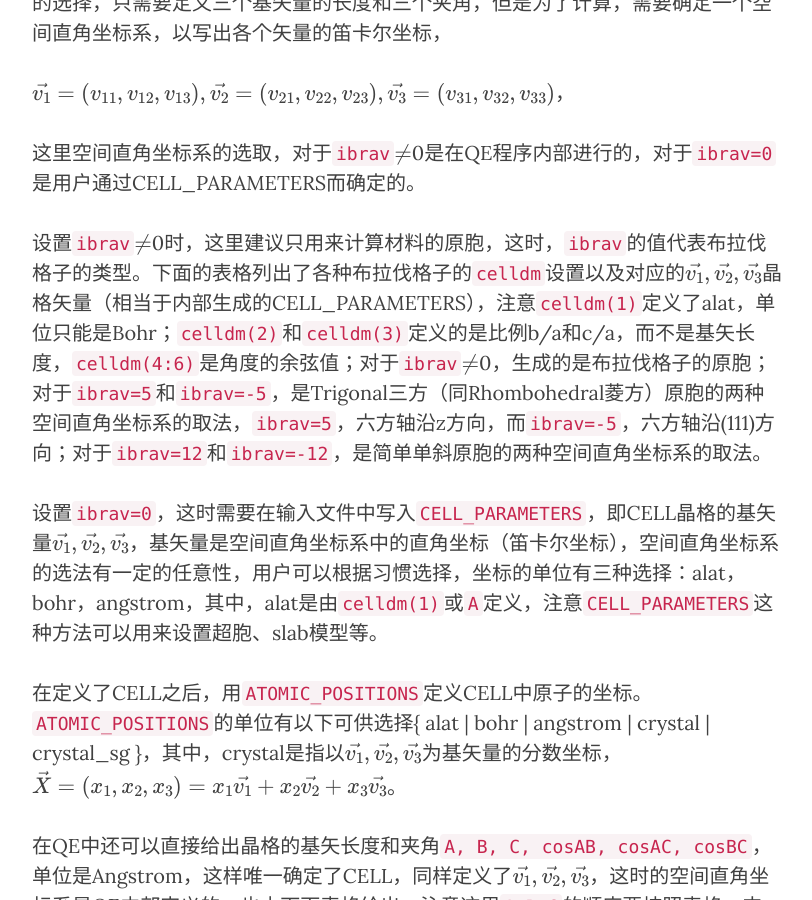
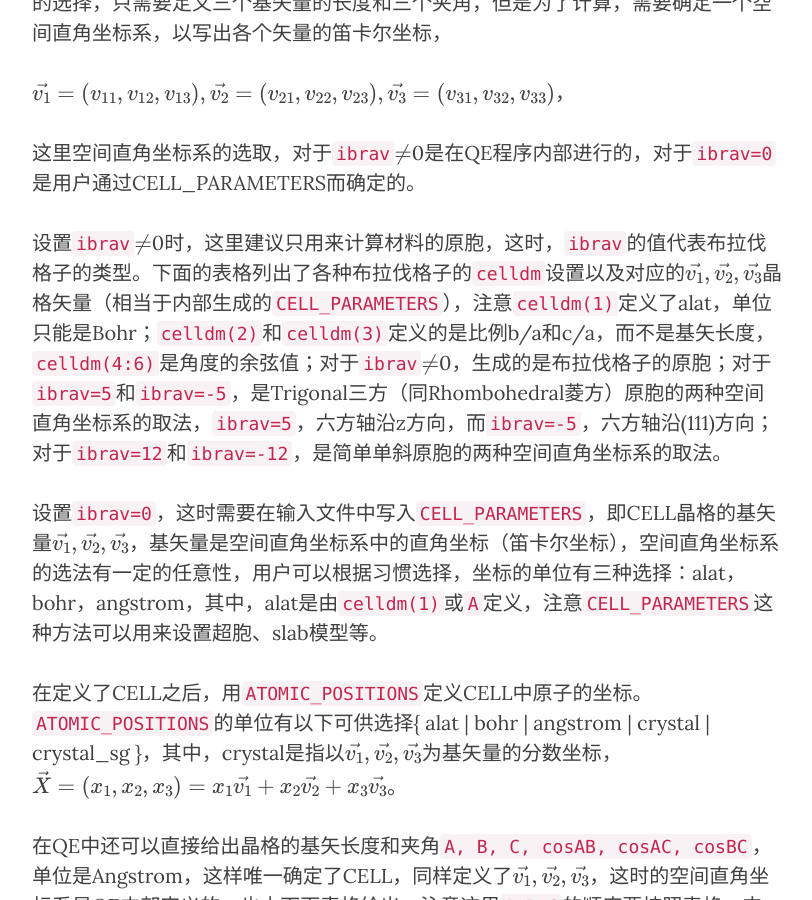
Before and after one commit to yyyu200/DFTbook, a Jekyll site: the page built from _posts/2019-04-07-TransCell.md, in a window 1280 px wide and 900 px high, scrolled down 3607 px. Shown: the whole window, without its empty margins (233-1045 px from the left). Built offline with Jekyll 4.4.1, drawn with Linux system fonts in a browser that asks for light colours; nearby versions of some CDN libraries; formulas are drawn with MathJax 3; comment, search, counter and statistics services are not loaded.

Commit message:
modify at20190414-12:01:10-aliyun

````diff
--- a/_posts/2019-04-07-TransCell.md
+++ b/_posts/2019-04-07-TransCell.md
@@ -73,7 +73,7 @@ $$\vec{v_{1}}=(v_{11},v_{12},v_{13}),\vec{v_{2}}=(v_{21},v_{22},v_{23}),\vec{v_{
 
 这里空间直角坐标系的选取，对于```ibrav```$\neq$0是在QE程序内部进行的，对于```ibrav=0```是用户通过CELL_PARAMETERS而确定的。
 
-设置```ibrav```$\neq$0时，这里建议只用来计算材料的原胞，这时，```ibrav```的值代表布拉伐格子的类型。下面的表格列出了各种布拉伐格子的```celldm```设置以及对应的$\vec{v_{1}},\vec{v_{2}},\vec{v_{3}}$晶格矢量（相当于内部生成的CELL_PARAMETERS），注意```celldm(1)```定义了alat，单位只能是Bohr；```celldm(2)```和```celldm(3)```定义的是比例b/a和c/a，而不是基矢长度，```celldm(4:6)```是角度的余弦值；对于```ibrav```$\neq$0，生成的是布拉伐格子的原胞；对于```ibrav=5```和```ibrav=-5```，是Trigonal三方（同Rhombohedral菱方）原胞的两种空间直角坐标系的取法，```ibrav=5```，六方轴沿z方向，而```ibrav=-5```，六方轴沿(111)方向；对于```ibrav=12```和```ibrav=-12```，是简单单斜原胞的两种空间直角坐标系的取法。
+设置```ibrav```$\neq$0时，这里建议只用来计算材料的原胞，这时，```ibrav```的值代表布拉伐格子的类型。下面的表格列出了各种布拉伐格子的```celldm```设置以及对应的$\vec{v_{1}},\vec{v_{2}},\vec{v_{3}}$晶格矢量（相当于内部生成的```CELL_PARAMETERS```），注意```celldm(1)```定义了alat，单位只能是Bohr；```celldm(2)```和```celldm(3)```定义的是比例b/a和c/a，而不是基矢长度，```celldm(4:6)```是角度的余弦值；对于```ibrav```$\neq$0，生成的是布拉伐格子的原胞；对于```ibrav=5```和```ibrav=-5```，是Trigonal三方（同Rhombohedral菱方）原胞的两种空间直角坐标系的取法，```ibrav=5```，六方轴沿z方向，而```ibrav=-5```，六方轴沿(111)方向；对于```ibrav=12```和```ibrav=-12```，是简单单斜原胞的两种空间直角坐标系的取法。
 
 设置```ibrav=0```，这时需要在输入文件中写入```CELL_PARAMETERS```，即CELL晶格的基矢量$\vec{v_{1}},\vec{v_{2}},\vec{v_{3}}$，基矢量是空间直角坐标系中的直角坐标（笛卡尔坐标），空间直角坐标系的选法有一定的任意性，用户可以根据习惯选择，坐标的单位有三种选择：alat，bohr，angstrom，其中，alat是由```celldm(1)```或```A```定义，注意```CELL_PARAMETERS```这种方法可以用来设置超胞、slab模型等。
 
````
